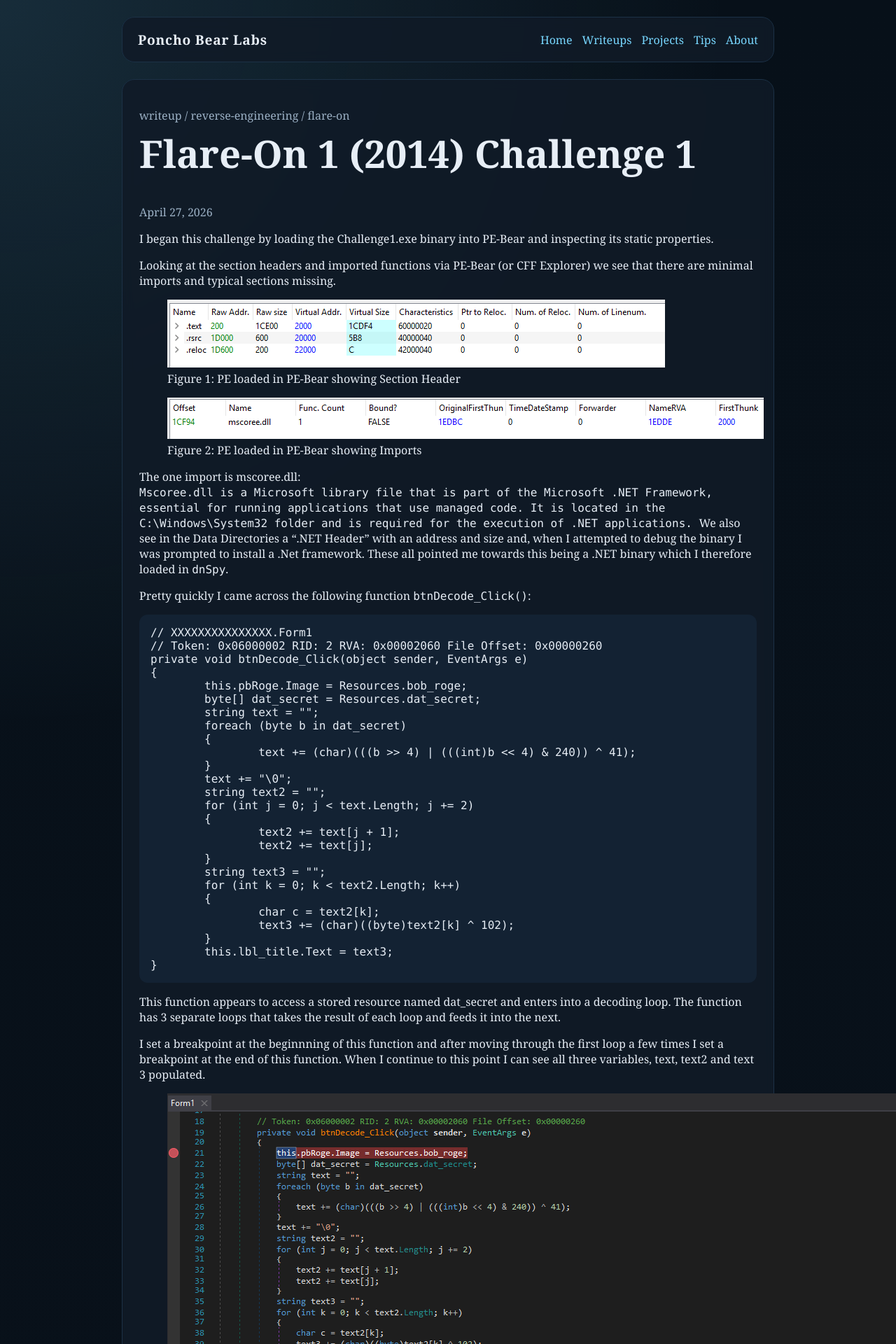
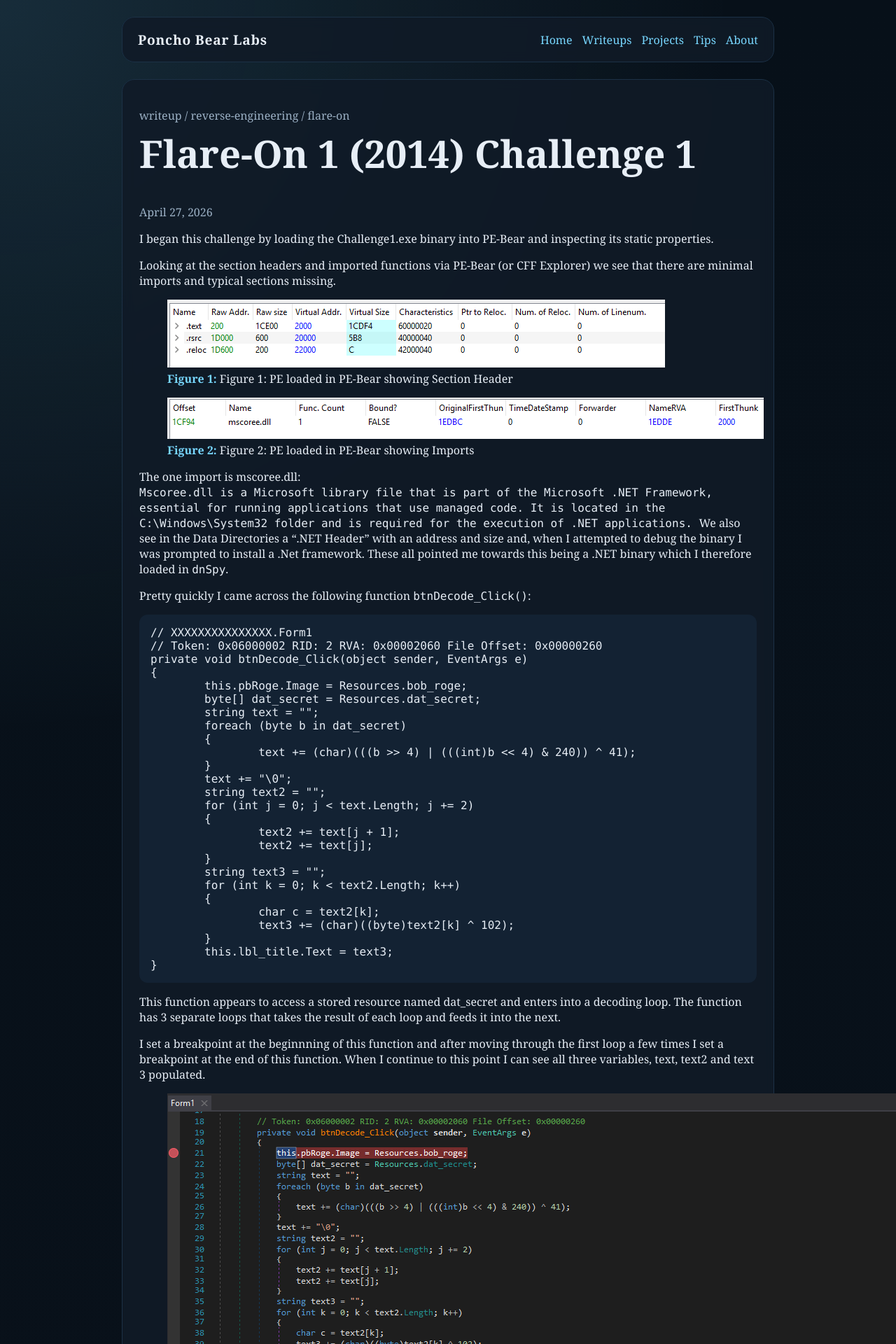
Before and after one commit to 0xkamaji/0xkamaji.github.io, a Jekyll site: the page built from _posts/2026-04-27-flare-on-2014-c1.md, in a window 1280 px wide. Shown: the top 1920 px of the page at 70% size. Built offline with Jekyll 4.4.1, drawn with Linux system fonts in a browser that asks for light colours.

Commit message:
figcaption added
Add styles for figures and captions with counter.

```diff
--- a/assets/css/style.css
+++ b/assets/css/style.css
@@ -196,3 +196,14 @@ th {
 tr:nth-child(even) td {
   background: rgba(19, 34, 51, 0.45);
 }
+
+figure {
+  counter-increment: figure;
+}
+
+figcaption::before {
+  content: "Figure " counter(figure) ": ";
+  font-weight: 600;
+  color: var(--accent);
+  font-style: normal;
+}
```
